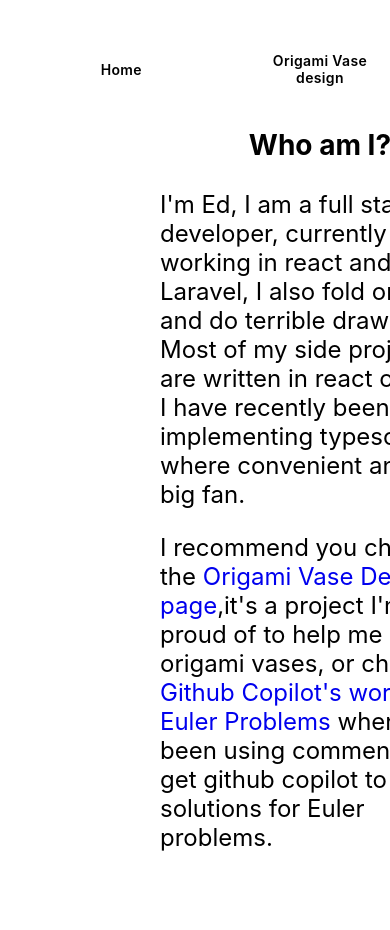
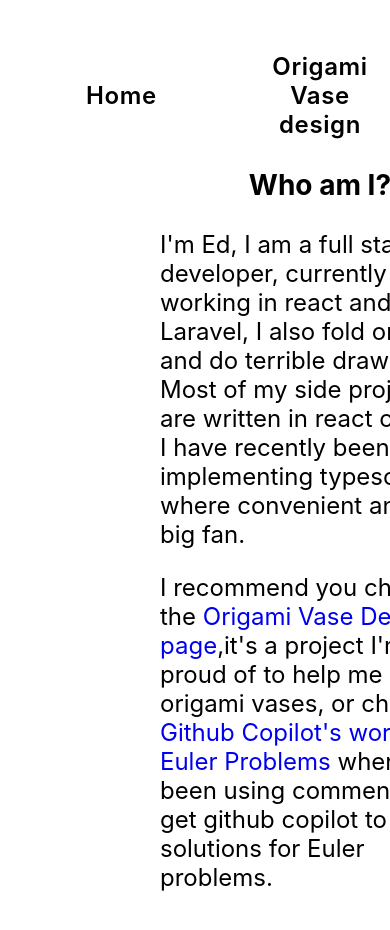
Before and after one commit to Edward-Phillips/origamiVaseDisplay, a Next.js app: page / in a window 390 px wide. Shown: the top 930 px of the page. Built offline with nearby package versions, Linux system fonts and the light colour scheme.

Commit message:
mobile view font size and placing adjustments

```diff
--- a/components/LayoutComponents/sidebar.module.scss
+++ b/components/LayoutComponents/sidebar.module.scss
@@ -25,4 +25,8 @@
   letter-spacing: 0.025em;
   transition: all 0.125s ease;
   max-width: 150px;
+
+  @media screen and (max-width: 480px) {
+    font-size: 24px;
+  }
 }
--- a/pages/index.module.scss
+++ b/pages/index.module.scss
@@ -5,6 +5,12 @@
   margin: 0;
   width: 100%;
   height: 100%;
+  @media screen and (max-width: 480px) {
+    padding: 0;
+    margin: 0;
+    width: 100%;
+    height: 100vh;
+  }
   display: flex;
   flex-direction: column;
   justify-content: center;
@@ -13,12 +19,16 @@
   .descriptionContainer {
     margin: auto;
     display: grid;
+    height: 100%;
 
     .articlePanel {
       place-self: center;
       width: 500px;
       font-weight: 400;
       font-size: 16px;
+      @media screen and (max-width: 480px) {
+        margin-top: 40px;
+      }
       > p {
         @media screen and (max-width: 480px) {
           font-size: 24px;
```
